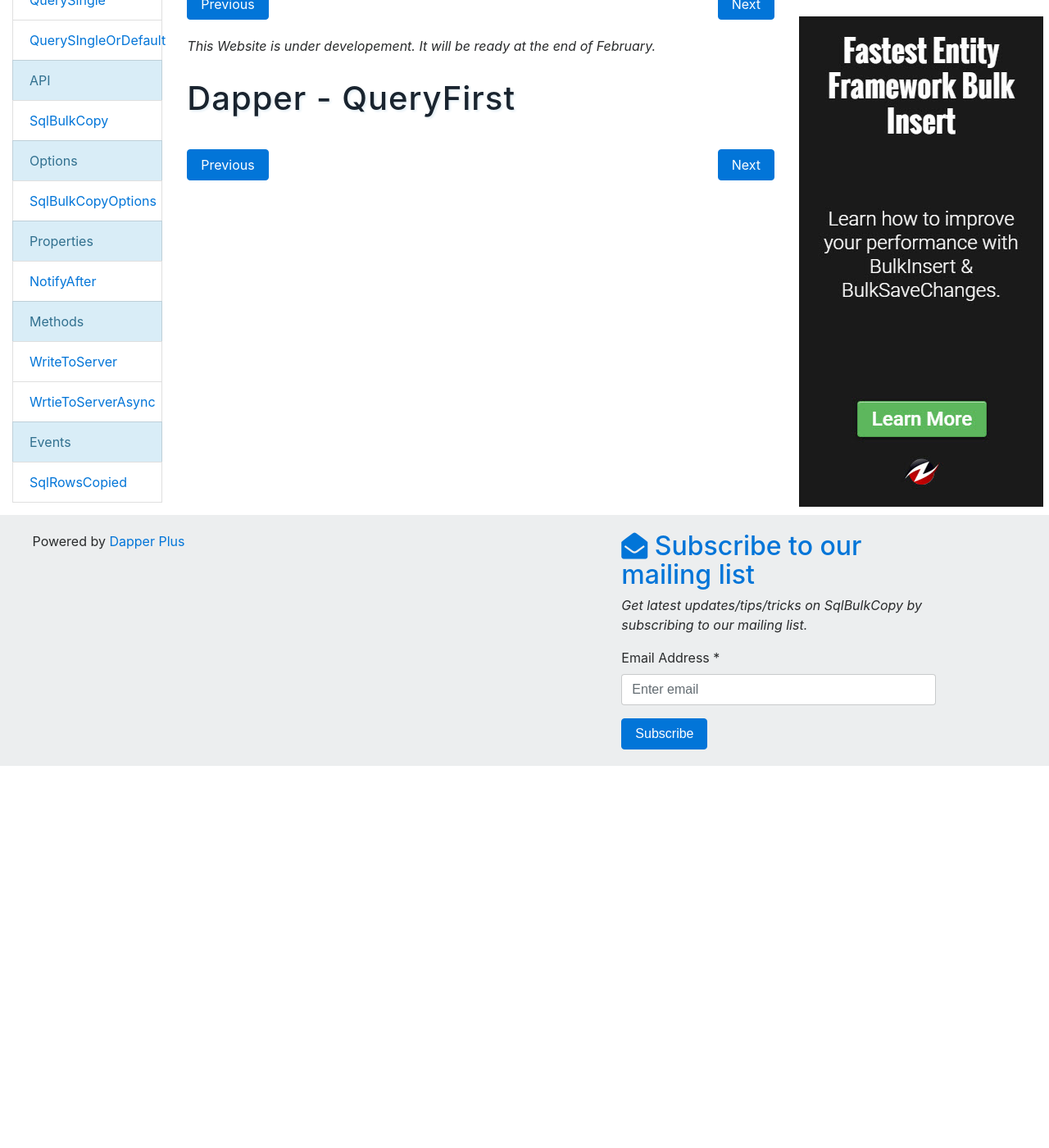
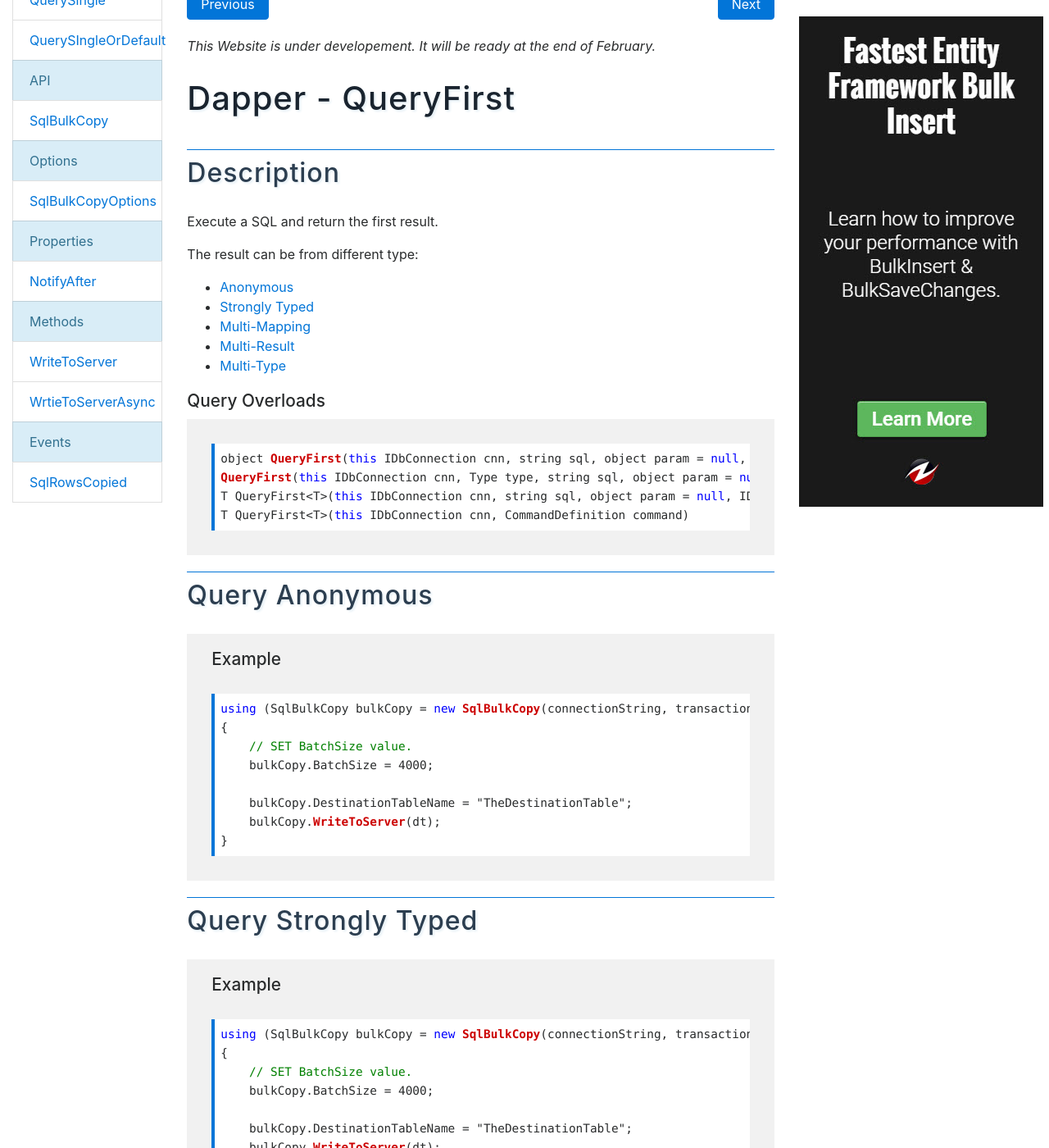
Before and after one commit to thiagopbarnabe/dapper-tutorial, a Jekyll site: the page built from docs/pages/api/queryfirst.md, in a window 1280 px wide and 1400 px high, scrolled down 309 px. Shown: the whole window at 82% size. Built offline with Jekyll 4.4.1, drawn with Linux system fonts in a browser that asks for light colours; nearby versions of some CDN libraries; before the commit the page ends 1243 px from its top, so only the background shows below that; some of the changed text lies outside the part shown.

Commit message:
Update queryfirst.md

```diff
--- a/docs/pages/api/queryfirst.md
+++ b/docs/pages/api/queryfirst.md
@@ -5,3 +5,88 @@ permalink: queryfirst
 ---
 
 {% include template-h1.html %}
+
+## Description
+Execute a SQL and return the first result.
+
+The result can be from different type:
+
+- [Anonymous](#query-anonymous)
+- [Strongly Typed](#query-strongly-typed)
+- [Multi-Mapping](#query-multi-mapping)
+- [Multi-Result](#query-multi-result)
+- [Multi-Type](#query-multi-type)
+
+### Query Overloads
+
+{% highlight csharp %}
+object QueryFirst(this IDbConnection cnn, string sql, object param = null, IDbTransaction transaction = null, int? commandTimeout = null, CommandType? commandType = null)
+QueryFirst(this IDbConnection cnn, Type type, string sql, object param = null, IDbTransaction transaction = null, int? commandTimeout = null, CommandType? commandType = null)
+T QueryFirst<T>(this IDbConnection cnn, string sql, object param = null, IDbTransaction transaction = null, int? commandTimeout = null, CommandType? commandType = null)
+T QueryFirst<T>(this IDbConnection cnn, CommandDefinition command)
+{% endhighlight %}
+
+## Query Anonymous
+{% include template-example.html %}
+{% highlight csharp %}
+using (SqlBulkCopy bulkCopy = new SqlBulkCopy(connectionString, transaction))
+{
+    // SET BatchSize value.
+    bulkCopy.BatchSize = 4000;
+
+    bulkCopy.DestinationTableName = "TheDestinationTable";
+    bulkCopy.WriteToServer(dt);
+}
+{% endhighlight %}
+
+## Query Strongly Typed
+{% include template-example.html %}
+{% highlight csharp %}
+using (SqlBulkCopy bulkCopy = new SqlBulkCopy(connectionString, transaction))
+{
+    // SET BatchSize value.
+    bulkCopy.BatchSize = 4000;
+
+    bulkCopy.DestinationTableName = "TheDestinationTable";
+    bulkCopy.WriteToServer(dt);
+}
+{% endhighlight %}
+
+## Query Multi-Mapping
+{% include template-example.html %}
+{% highlight csharp %}
+using (SqlBulkCopy bulkCopy = new SqlBulkCopy(connectionString, transaction))
+{
+    // SET BatchSize value.
+    bulkCopy.BatchSize = 4000;
+
+    bulkCopy.DestinationTableName = "TheDestinationTable";
+    bulkCopy.WriteToServer(dt);
+}
+{% endhighlight %}
+
+## Query Multi-Result
+{% include template-example.html %}
+{% highlight csharp %}
+using (SqlBulkCopy bulkCopy = new SqlBulkCopy(connectionString, transaction))
+{
+    // SET BatchSize value.
+    bulkCopy.BatchSize = 4000;
+
+    bulkCopy.DestinationTableName = "TheDestinationTable";
+    bulkCopy.WriteToServer(dt);
+}
+{% endhighlight %}
+
+## Query Multi-Type
+{% include template-example.html %}
+{% highlight csharp %}
+using (SqlBulkCopy bulkCopy = new SqlBulkCopy(connectionString, transaction))
+{
+    // SET BatchSize value.
+    bulkCopy.BatchSize = 4000;
+
+    bulkCopy.DestinationTableName = "TheDestinationTable";
+    bulkCopy.WriteToServer(dt);
+}
+{% endhighlight %}
```
